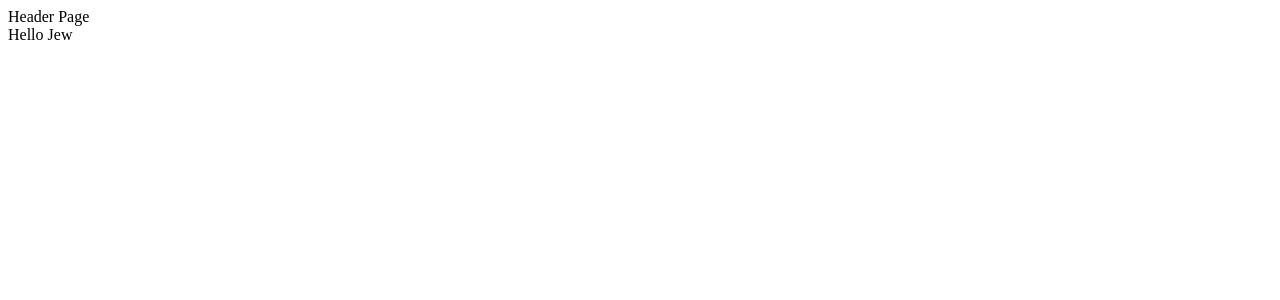
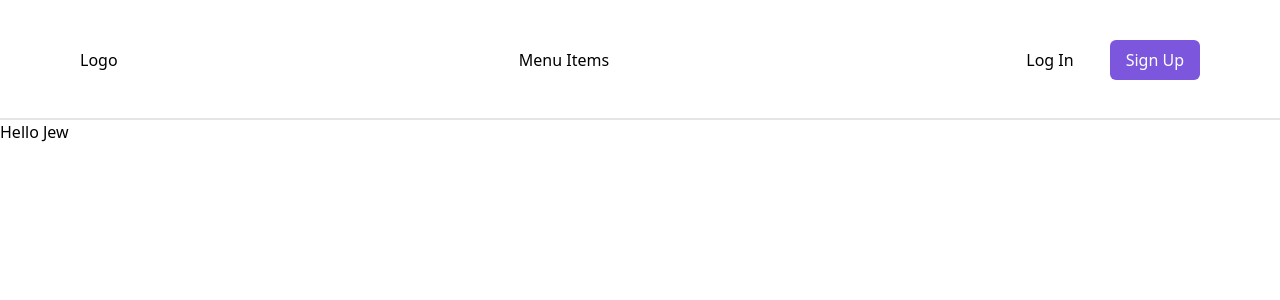
Before and after one commit to joshuapozzolungo/tutorvictory-frontend, a Next.js app: page / in a window 1280 px wide. Shown: the top 300 px of the page. Built offline with nearby package versions, Linux system fonts and the light colour scheme.

Commit message:
started the header

```diff
--- a/app/components/Header.tsx
+++ b/app/components/Header.tsx
@@ -1,7 +1,21 @@
 export default function Header() {
   return (
-    <header className="w-full h-50 border-b-2 border-b-black/10">
-      Header Page
+    <header className="w-full h-30 border-b-2 border-b-black/10">
+      <div className="flex w-full h-30 px-20 justify-between items-center">
+
+        <div className="flex">
+          Logo
+        </div>
+
+        <div className="flex">
+          Menu Items
+        </div>
+        <div className="flex gap-x-5">
+          <button className="px-4 py-2 rounded-md hover:cursor-pointer hover:bg-bg-primary-hover">Log In</button>
+          <button className="px-4 py-2 rounded-md bg-bg-primary text-white hover:cursor-pointer hover:bg-bg-primary/80">Sign Up</button>
+        </div>
+
+      </div>
     </header>
   )
 }
--- a/app/globals.css
+++ b/app/globals.css
@@ -1 +1,6 @@
 @import "tailwindcss";
+
+@theme {
+  --color-bg-primary: #7c56dc;
+  --color-bg-primary-hover: #e1d5ef;
+}
--- a/app/page.tsx
+++ b/app/page.tsx
@@ -1,3 +1,5 @@
+import "./globals.css";
+
 export default function Home() {
   return (
     <div>Hello Jew</div>
```
